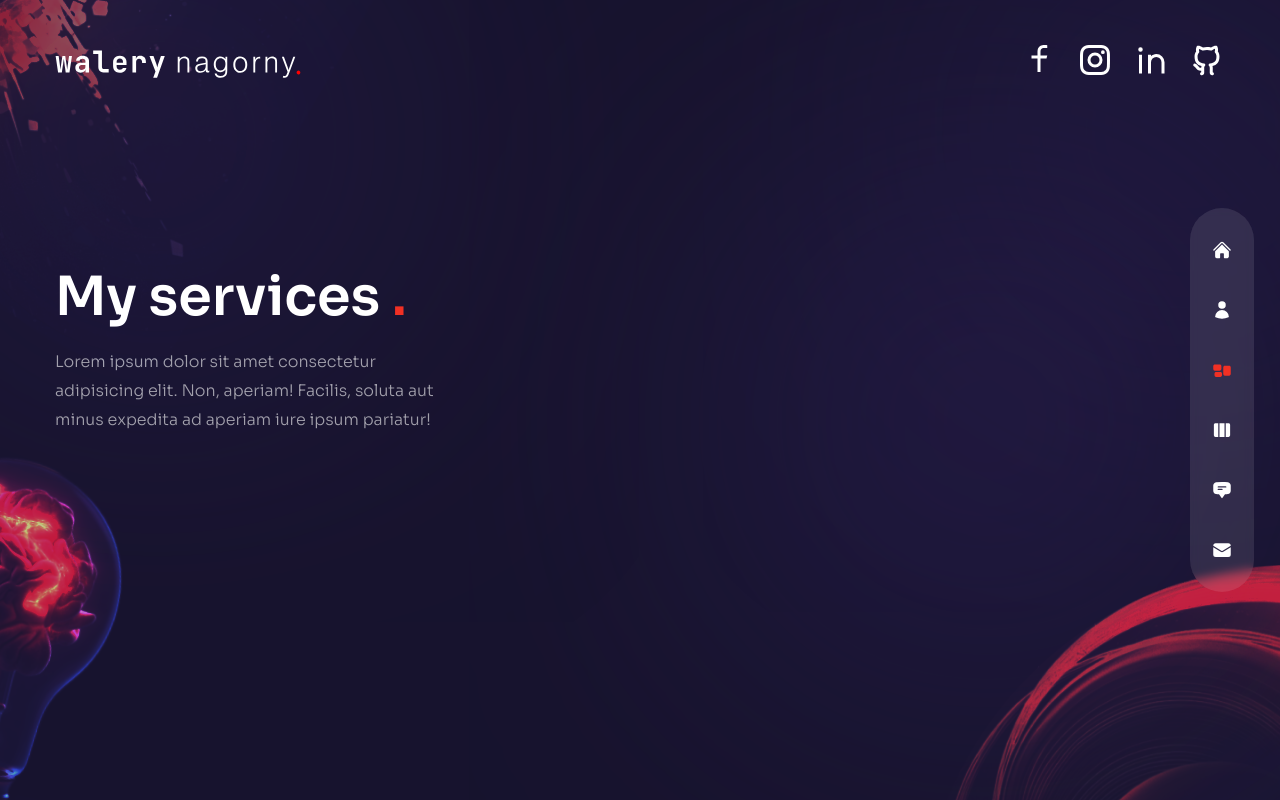
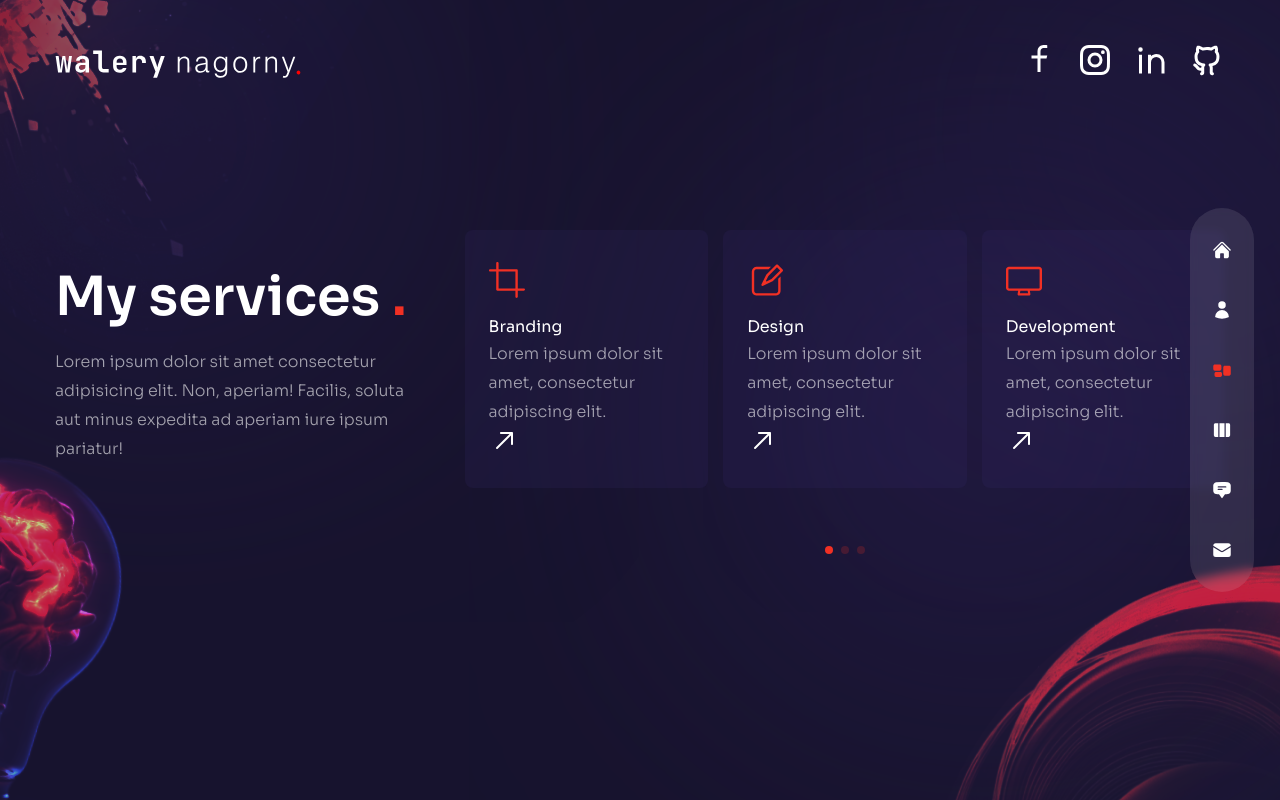
Before and after one commit to WNagorny/Portfolio, a Next.js app: page /services in a window 1280 px wide. Built offline with nearby package versions, Linux system fonts and the light colour scheme.

Commit message:
configuration swiper part 2

```diff
--- a/components/ServiceSlider.js
+++ b/components/ServiceSlider.js
@@ -59,14 +59,32 @@ const ServiceSlider = () => {
 					spaceBetween: 15,
 				},
 			}}
-      freeMode ={true}
-      pagination = {{
-        clickable: true
-      }}
-      modules={[FreeMode,Pagination]}
-      className='h-[240px] sm:h-[340px]'
+			freeMode={true}
+			pagination={{
+				clickable: true,
+			}}
+			modules={[FreeMode, Pagination]}
+			className='h-[240px] sm:h-[340px]'
 		>
-			Service Slider
+			{serviceData.map((item, index) => {
+				return (
+					<SwiperSlide key={index}>
+						<div className='bg-[#412f7b26] h-max rounded-lg px-6 py-8 flex sm:flex-col gap-x-6 sm:gap-x-0 group cursor-pointer hover:bg-[#5941a926] transition-all duration-300'>
+							{/* icon */}
+							<div className='text-4xl text-accent mb-4'>{item.icon}</div>
+							{/* title && description */}
+							<div>
+								<div>{item.title}</div>
+                <p>{item.description}</p>
+							</div>
+							{/* arrow */}
+              <div className='text-3xl'>
+                <RxArrowTopRight/>
+              </div>
+						</div>
+					</SwiperSlide>
+				)
+			})}
 		</Swiper>
 	)
 }
--- a/pages/services/index.js
+++ b/pages/services/index.js
@@ -1,33 +1,38 @@
-
 import ServiceSlider from '../../components/ServiceSlider'
 import Bulb from '../../components/Bulb'
 import Circles from '../../components/Circles'
 
-import {motion} from 'framer-motion'
-import {fadeIn} from '../../variants'
-
+import { motion } from 'framer-motion'
+import { fadeIn } from '../../variants'
 
 const Services = () => {
-  return(
+	return (
 		<div className='h-full bg-primary/30 py-36 flex items-center'>
-    <Circles/>
-    <div className="container mx-auto">
+			<Circles />
+			<div className='container mx-auto'>
 				<div className='flex flex-col xl:flex-row gap-x-8'>
 					{/* text */}
 					<div className='text-center flex xl:w-[30vw] flex-col lg:text-left mb-4 xl:mb-0'>
-          <h2 className='h2 xl:mt-8'>My services <span className='text-accent'>.</span></h2>
-          <p className='mb-4 max-w-[400px] mx-auto lg:mx-0'>Lorem ipsum dolor sit amet consectetur adipisicing elit. Non, aperiam! Facilis, soluta aut minus expedita ad aperiam iure ipsum pariatur!</p>
+						<h2 className='h2 xl:mt-8'>
+							My services <span className='text-accent'>.</span>
+						</h2>
+						<p className='mb-4 max-w-[400px] mx-auto lg:mx-0'>
+							Lorem ipsum dolor sit amet consectetur adipisicing elit. Non,
+							aperiam! Facilis, soluta aut minus expedita ad aperiam iure ipsum
+							pariatur!
+						</p>
 					</div>
 
-
+					<div className='w-full xl:max-w-[65%]'>
 						{/* slider */}
 
-        <ServiceSlider/>
+						<ServiceSlider />
 					</div>
 				</div>
-    <Bulb/>
+			</div>
+			<Bulb />
 		</div>
 	)
-};
+}
 
-export default Services;
+export default Services
```
Lines whose indentation alone changed are shown as unchanged.
